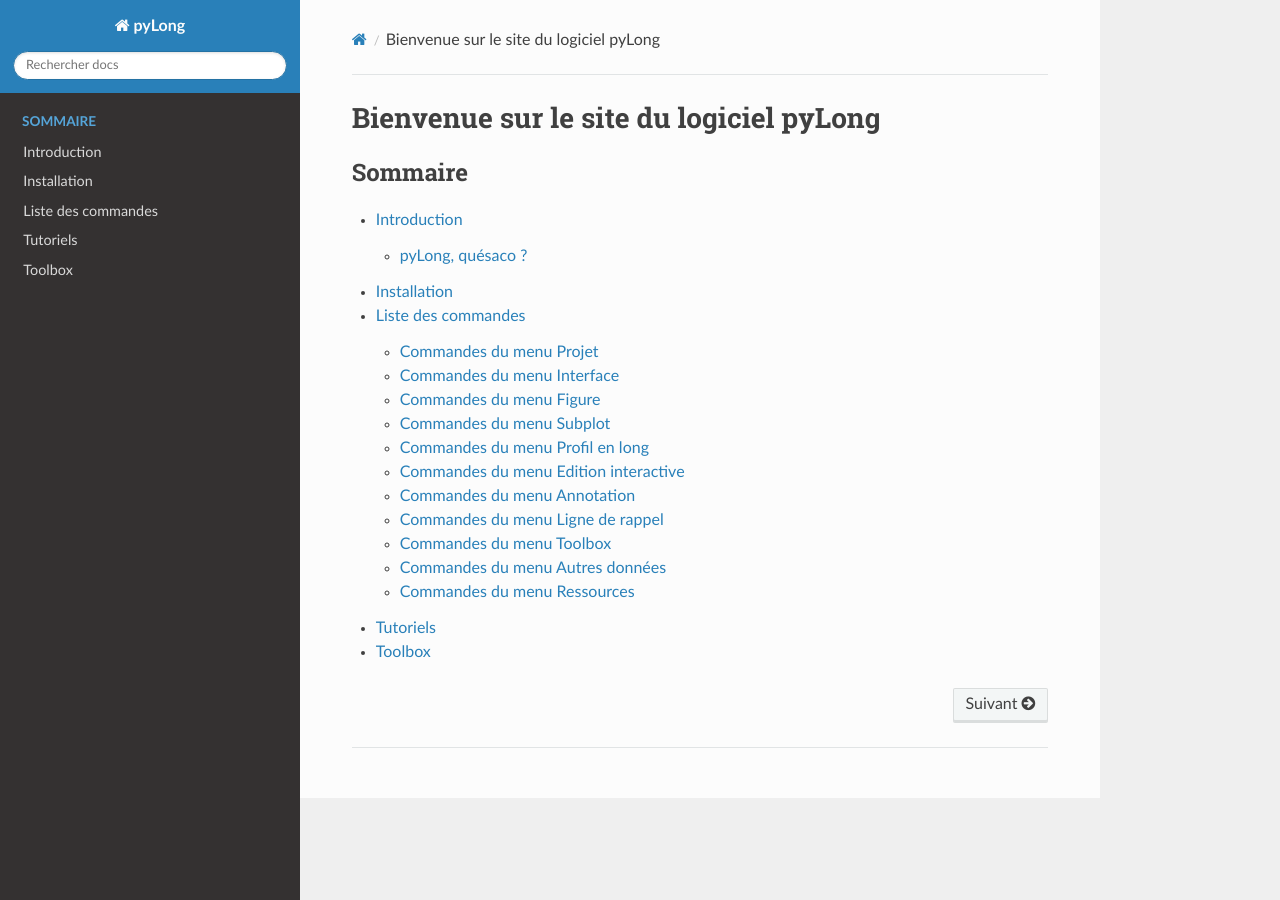
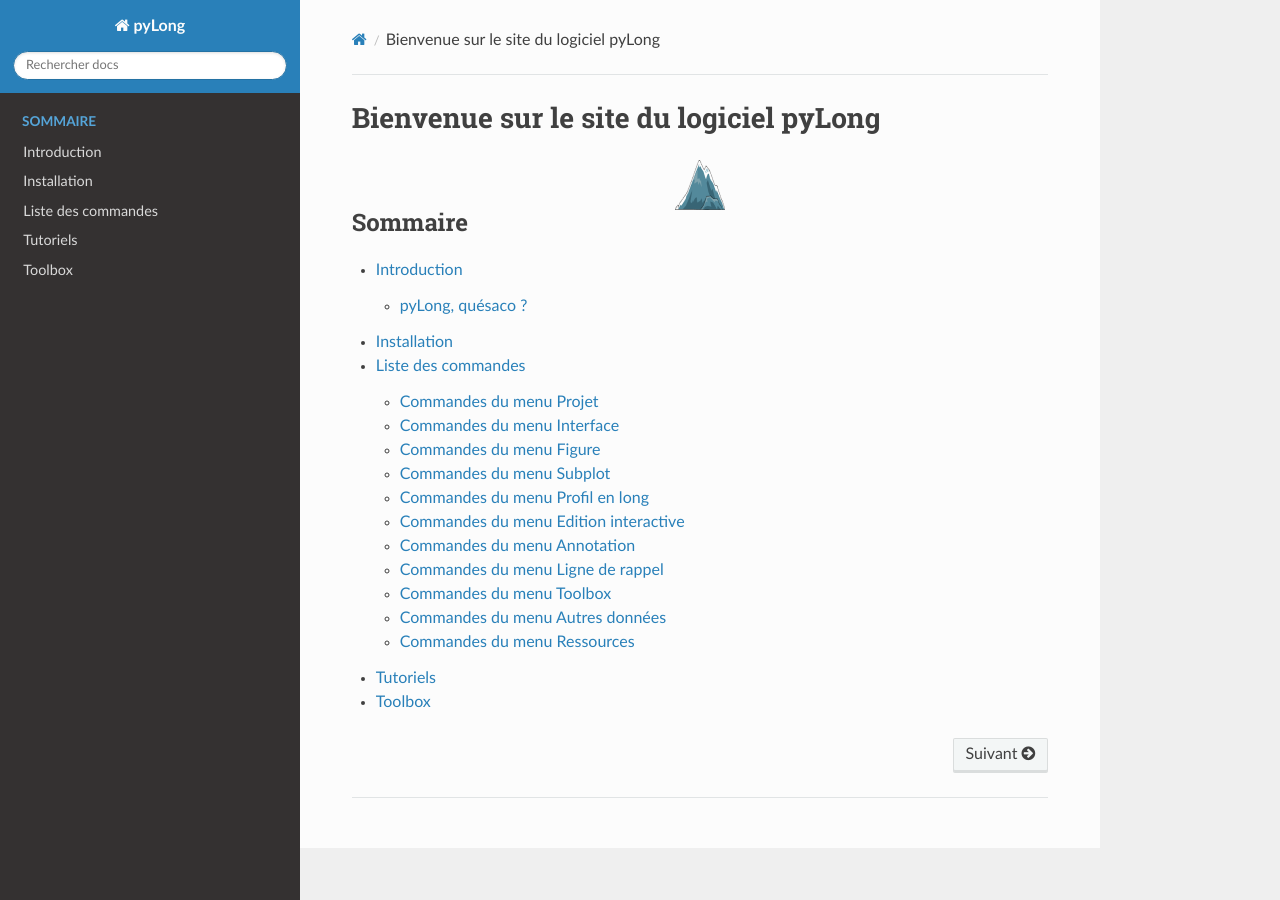
Before and after one commit to clementroussel/pyLong-doc, a Sphinx documentation site: the page built from docs/source/index.rst, in a window 1280 px wide. Built offline with Sphinx 7.4.7 and the Read the Docs theme 2.0.0, drawn with Linux system fonts in a browser that asks for light colours.

Commit message:
Update index.rst

```diff
--- a/docs/source/index.rst
+++ b/docs/source/index.rst
@@ -1,5 +1,9 @@
 Bienvenue sur le site du logiciel pyLong
 ****************************************
+
+.. image:: ./icones/pyLong.png
+   :align: center
+   :scale: 100%
 
 .. toctree::
    :maxdepth: 2
```
